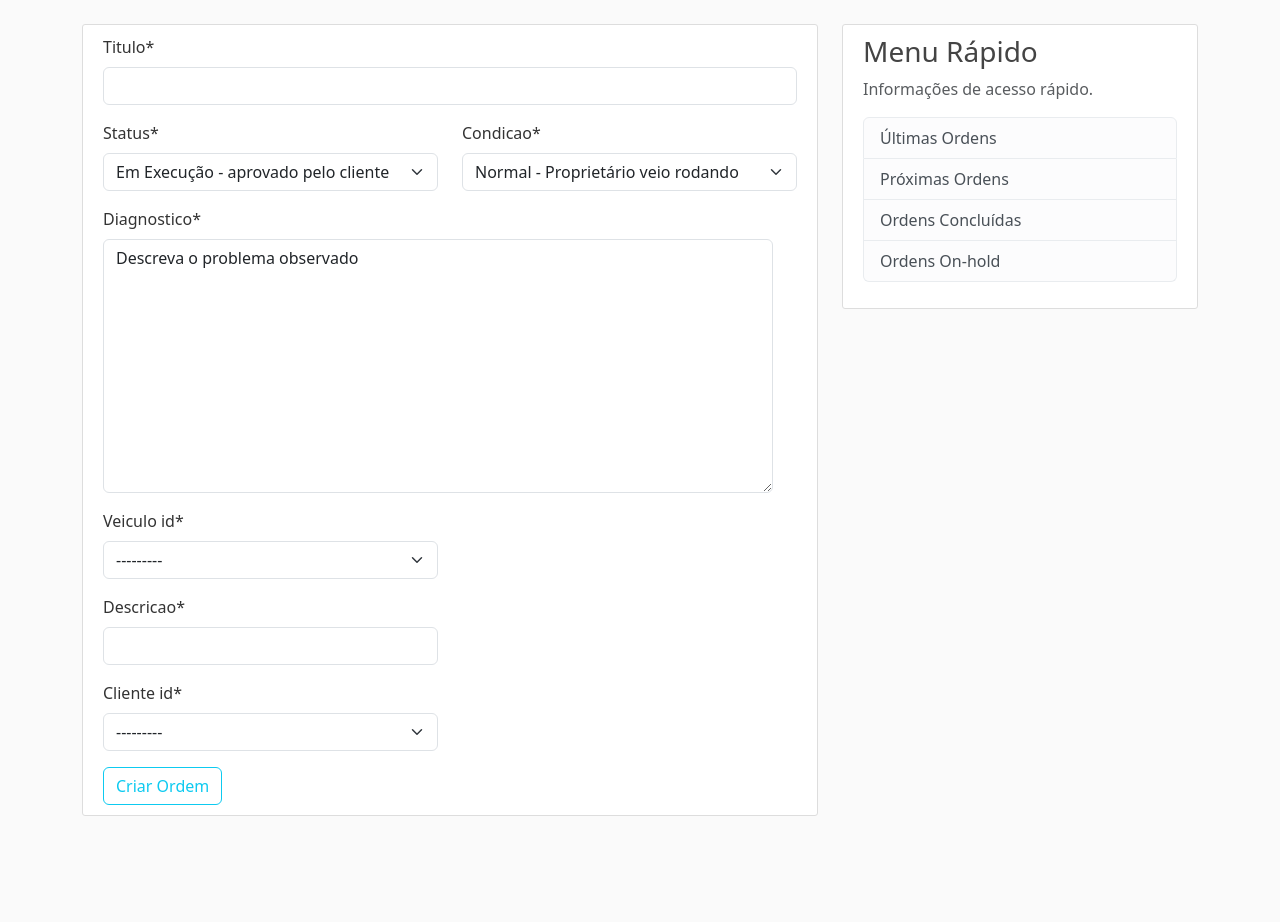
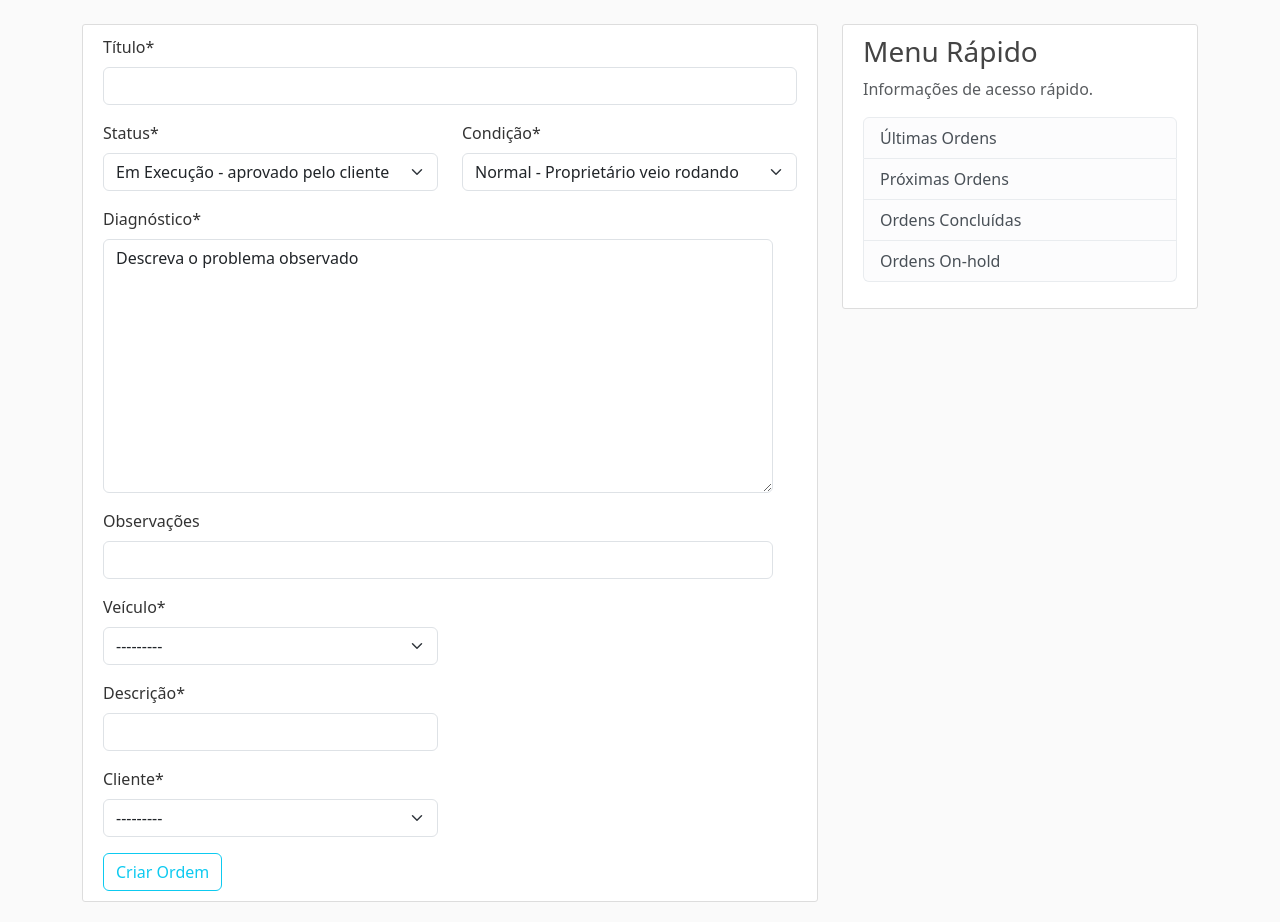
Before and after one commit to AllanUnivesp/ProjDjango, a Django app: page /ordens/new/ in a window 1280 px wide. Shown: the part 56-978 px from the top of the page. Before the commit the page ends 872 px from the top, so only its background shows below. Run offline with Django 5.2, Linux system fonts and the light colour scheme; data comes from the database, SQL or seed files in the repository; both versions use the stored data as it was after the commit; some libraries are stand-ins or nearby versions.

Commit message:
implementacao do ModelForm

```diff
--- a/GarageHub/garage/forms.py
+++ b/GarageHub/garage/forms.py
@@ -1,11 +1,24 @@
 from django.forms import ModelForm
 from .models import Veiculo, Cliente, Ordem
+# from django.utils.translation import gettext_lazy as _
+
+
+
+# iniciando a implementacao do ModelForm para ter mais controle sob os formularios
 
 
 class OrdemForm(ModelForm):
     class Meta:
         model = Ordem
-        fields = ['titulo', 'status', 'condicao', 'descricao', 'diagnostico', 'veiculo_id', 'cliente_id']
+        fields = ['titulo', 'status', 'condicao', 'descricao', 'diagnostico', 'observacoes', 'veiculo_id', 'cliente_id']
+        labels = {'titulo': 'Título',
+                  'condicao': 'Condição',
+                  'descricao': 'Descrição',
+                  'diagnostico': 'Diagnóstico',
+                  'observacoes': 'Observações',
+                  'veiculo_id': 'Veículo',
+                  'cliente_id': 'Cliente'
+                  }
 
 
 class VeiculosForm(ModelForm):
@@ -17,4 +30,7 @@ class VeiculosForm(ModelForm):
 class ClientesForm(ModelForm):
     class Meta:
         model = Cliente
-        fields = ['nome', 'n_cpf', 'endereco', 'bairro', 'cidade', 'cep', 'email']
+        fields = ['nome', 'autor','n_cpf', 'endereco', 'bairro', 'cidade', 'cep', 'email']
+        labels = {'endereco': 'Endereço',
+                  'n_cpf': 'Número do CPF',
+                  'cep': 'CEP'}
--- a/GarageHub/garage/models.py
+++ b/GarageHub/garage/models.py
@@ -41,6 +41,7 @@ class Veiculo(models.Model):
     autor = models.ForeignKey(User, on_delete=models.CASCADE)
 
 
+
     def save(self, *args, **kwargs):
         self.slug = slugify(self.marca+ '-' +self.placa)
         super(Veiculo, self).save(*args, **kwargs)
@@ -78,6 +79,7 @@ class Ordem(models.Model):
     veiculo_id = models.ForeignKey(Veiculo, on_delete=models.CASCADE)
     cliente_id = models.ForeignKey(Cliente, on_delete=models.CASCADE)
     autor = models.ForeignKey(User, on_delete=models.CASCADE)
+    observacoes = models.CharField(max_length=250, blank=all)
 
     def save(self, *args, **kwargs):
         self.slug = slugify(self.titulo)
--- a/GarageHub/garage/views.py
+++ b/GarageHub/garage/views.py
@@ -9,10 +9,9 @@ from django.views.generic import (
     DeleteView
     )
 from .models import Cliente, Veiculo, Ordem
+from .forms import ClientesForm, VeiculosForm, OrdemForm
 
 # from django.contrib.auth.mixins import LoginRequiredMixin
-
-
 
 # def get_name(request):
 #     print('esta entrando aqui')
@@ -63,13 +62,9 @@ class ClienteDetailView(DetailView):
 
 class ClienteCreateView(CreateView):
     model = Cliente
-    fields = ['nome', 'n_cpf', 'endereco', 'bairro', 'cidade', 'cep', 'email']
     template_name = 'garage/clientes/client_create_form.html'
+    form_class = ClientesForm
 
-
-    def form_valid(self, form):
-        form.instance.author = self.request.user
-        return super().form_valid(form)
 
 class ClienteDeleteView(DeleteView):
     model = Cliente
@@ -81,16 +76,6 @@ class ClienteUpdateView(UpdateView):
     fields = ['nome', 'n_cpf', 'endereco', 'bairro', 'cidade', 'cep']
     template_name = 'garage/clientes/client_update_form.html'
 
-
-    # def form_valid(self, form):
-    #     form.instance.author = self.request.user
-    #     return super().form_valid(form)
-
-    # def test_func(self):
-    #     post = self.get_object()
-    #     if self.request.user == post.author:
-    #         return True
-    #     return False
 
 class VeiculoListView(ListView):
     model = Veiculo
@@ -104,12 +89,9 @@ class VeiculoDetailView(DetailView):
 
 class VeiculoCreateView(CreateView):
     model = Veiculo
-    fields = ['marca','modelo', 'placa', 'motor', 'ano']
     template_name = 'garage/veiculos/veiculo_create_form.html'
+    form_class = VeiculosForm
 
-    # def form_valid(self, form):
-    #     form.instance.author = self.request.user
-    #     return super().form_valid(form)
 
 class VeiculoDeleteView(DeleteView):
     model = Veiculo
@@ -139,8 +121,8 @@ class OrdemDetailView(DetailView):
 
 class OrdemCreateView(CreateView):
     model = Ordem
-    fields = ['titulo', 'status', 'condicao', 'descricao', 'diagnostico', 'veiculo_id', 'cliente_id']
     template_name = 'garage/ordens/ordem_create_form.html'
+    form_class = OrdemForm
 
 
 class OrdemDeleteView(DeleteView):
@@ -150,7 +132,7 @@ class OrdemDeleteView(DeleteView):
 
 class OrdemUpdateView(UpdateView):
     model = Ordem
-    fields = ['titulo', 'status', 'condicao', 'descricao', 'diagnostico', 'veiculo_id', 'cliente_id']
+    form_class = OrdemForm
     template_name = 'garage/ordens/ordem_update_form.html'
     success_url = '/garage/ordens'
 
--- a/GarageHub/templates/garage/clientes/client_create_form.html
+++ b/GarageHub/templates/garage/clientes/client_create_form.html
@@ -7,6 +7,7 @@
             <fieldset class="form-group">
                 <legend class="border-bottom mb-4">Cadastro de Novo Cliente</legend>
                 {{ form.nome|as_crispy_field }}
+                {{ form.autor|as_crispy_field }}
                 {{ form.n_cpf|as_crispy_field }}
                 {{ form.endereco|as_crispy_field }}
                 {{ form.bairro|as_crispy_field }}
--- a/GarageHub/templates/garage/ordens/ordem_create_form.html
+++ b/GarageHub/templates/garage/ordens/ordem_create_form.html
@@ -23,6 +23,12 @@
         <div class="row col-md-12">
           <div class="col-md-12">
             {{ form.diagnostico|as_crispy_field }}
+          </div>
+
+        </div>
+        <div class="row col-md-12">
+          <div class="col-md-12">
+            {{ form.observacoes|as_crispy_field }}
           </div>
 
         </div>
--- a/GarageHub/templates/garage/ordens/ordem_details.html
+++ b/GarageHub/templates/garage/ordens/ordem_details.html
@@ -21,6 +21,7 @@
       <p class="article-content"><strong>Condição: </strong>{{ object.get_condicao_display }}</p>
       <p class="article-content"><strong>Status: </strong>{{ object.get_status_display }}</p>
       <p class="article-content"><strong>Diagnóstico: </strong>{{ object.diagnostico }}</p>
+      <p class="article-content"><strong>Observações: </strong>{{ ordem.obvervacoes }}</p>
       <p class="article-content"><strong>Cliente: </strong>{{ object.cliente_id }}</p>
       <p class="article-content"><strong>Veículo: </strong>{{ object.veiculo_id }}</p>
 
--- a/GarageHub/templates/garage/ordens/ordem_home.html
+++ b/GarageHub/templates/garage/ordens/ordem_home.html
@@ -19,6 +19,7 @@
             <p class="article-content"><strong>Condição: </strong>{{ ordem.get_condicao_display }}</p>
             <p class="article-content"><strong>Status: </strong>{{ ordem.get_status_display }}</p>
             <p class="article-content"><strong>Diagnóstico: </strong>{{ ordem.diagnostico }}</p>
+            <p class="article-content"><strong>Observações: </strong>{{ ordem.obvervacoes }}</p>
             <p class="article-content"><strong>Cliente: </strong>{{ ordem.cliente_id }}</p>
             <p class="article-content"><strong>Veículo: </strong>{{ ordem.veiculo_id }}</p>
           </div>
```
Also changed, not shown: GarageHub/db.sqlite3, GarageHub/garage/migrations/0006_ordem_observacoes.py (added).
